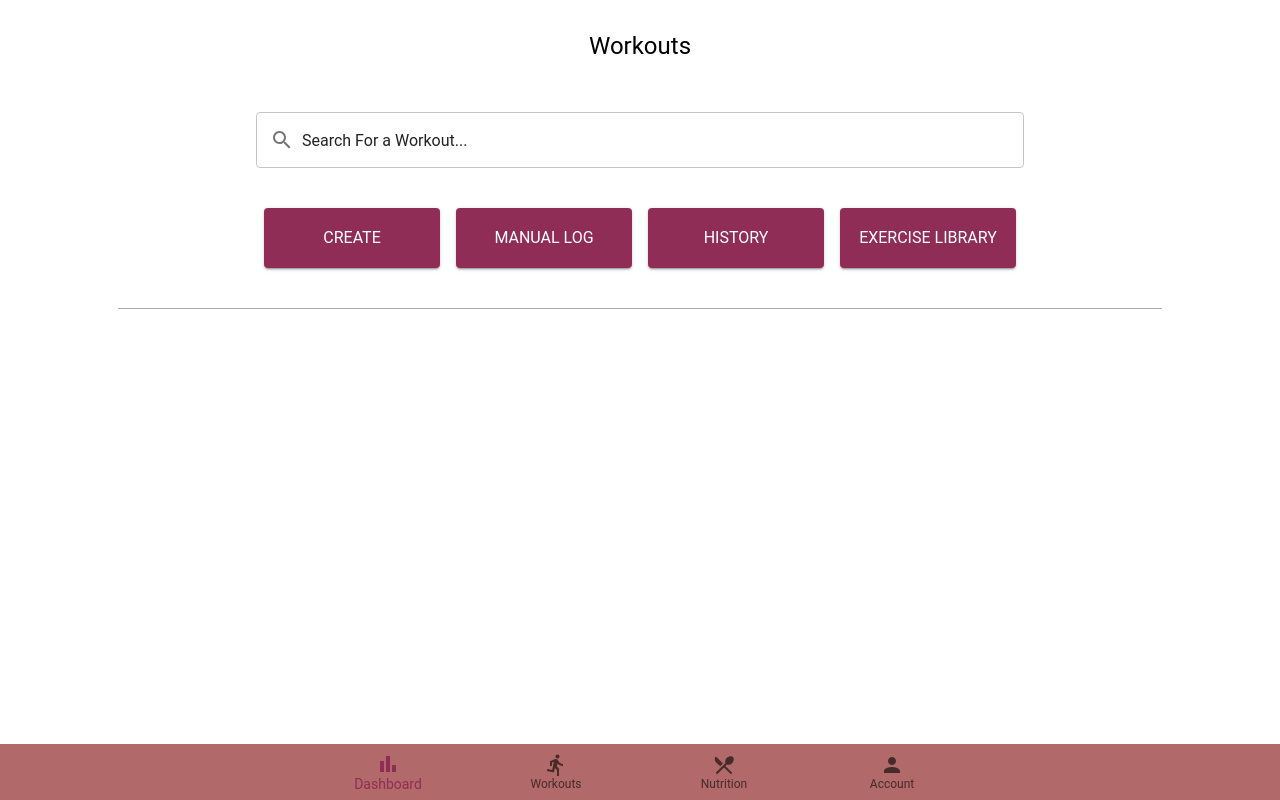
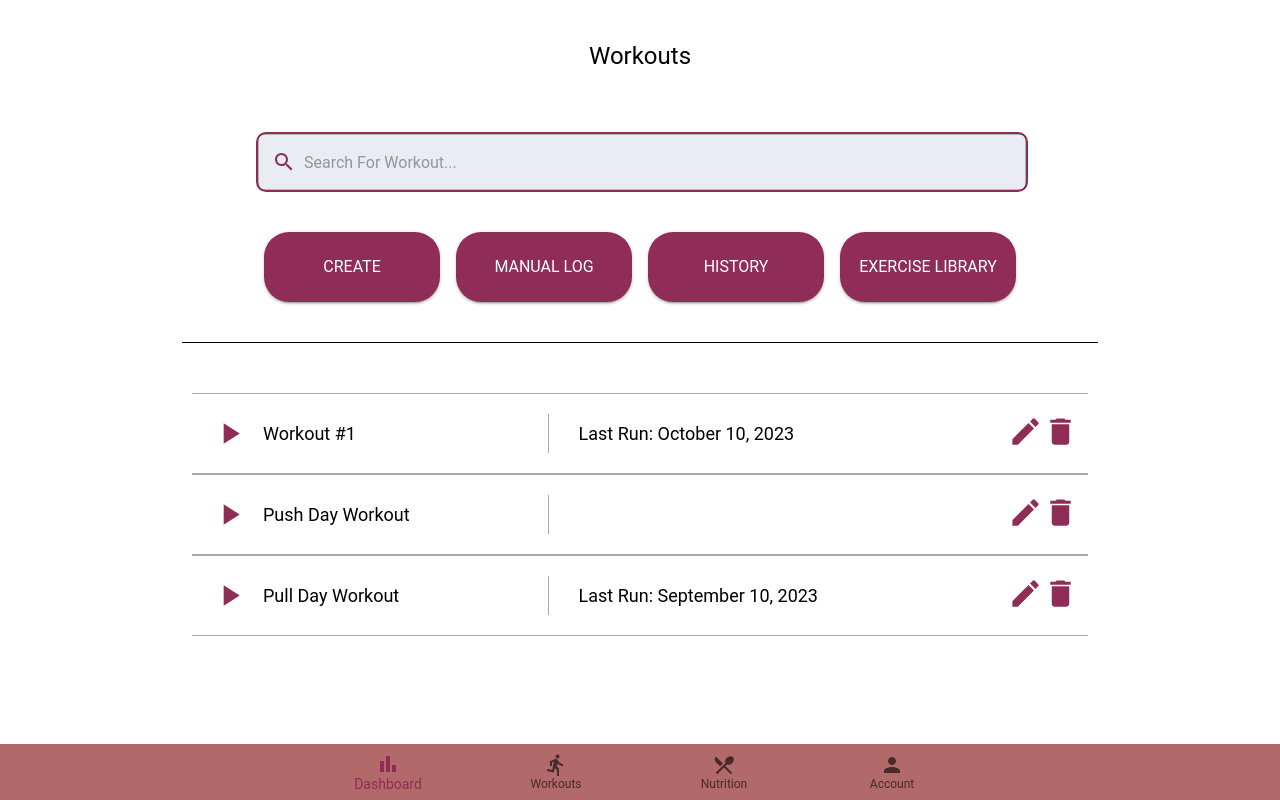
Before and after one commit to joshchyeonlee/EZFit, a React (Create React App) app: page /Workouts in a window 1280 px wide. Built offline with nearby package versions, Linux system fonts and the light colour scheme.

Commit message:
Update workout page styling, create functional reusable search component

```diff
--- a/src/components/utils/SearchBar.tsx
+++ b/src/components/utils/SearchBar.tsx
@@ -1,20 +1,33 @@
-import { Box, InputAdornment, TextField } from "@mui/material";
+import { InputAdornment, TextField } from "@mui/material";
 import Search from "@mui/icons-material/Search";
+import { KeyboardEventHandler, useState } from "react";
 
-function SearchBar() {
+interface SearchBarProps {
+  placeholder: string;
+  onSearch: (query: string) => void;
+}
+
+function SearchBar({ placeholder, onSearch }: SearchBarProps) {
   return (
     <TextField
       id="outlined-search"
+      className="searchBar"
+      sx={{
+        backgroundColor: (theme) => theme.palette.textFieldBkg,
+        border: (theme) => `2px solid ${theme.palette.primary.main}`,
+        borderRadius: "10px",
+      }}
       type="search"
-      defaultValue={"Search For a Workout..."}
+      placeholder={placeholder}
       InputProps={{
         startAdornment: (
           <InputAdornment position="start">
-            <Search />
+            <Search color="primary" />
           </InputAdornment>
         ),
       }}
       fullWidth
+      onChange={(e) => onSearch(e.target.value)}
     />
   );
 }
--- /dev/null
+++ b/src/components/workouts/WorkoutRow/Workout.mockData.ts
@@ -0,0 +1,15 @@
+import { WorkoutRowProps } from "./WorkoutRow";
+
+export let workoutRowMockData: WorkoutRowProps[] = [
+  {
+    title: "Workout #1",
+    lastRun: "October 10, 2023",
+  },
+  {
+    title: "Push Day Workout",
+  },
+  {
+    title: "Pull Day Workout",
+    lastRun: "September 10, 2023",
+  },
+];
--- /dev/null
+++ b/src/components/workouts/WorkoutRow/WorkoutRow.tsx
@@ -0,0 +1,54 @@
+import { Delete, Edit, PlayArrow } from "@mui/icons-material";
+import { Box, Divider, Grid, Typography } from "@mui/material";
+
+export interface WorkoutRowProps {
+  title: string;
+  lastRun?: string;
+}
+
+function WorkoutRow({ title, lastRun }: WorkoutRowProps) {
+  return (
+    <Grid display={"flex"} flexDirection={"column"}>
+      <Divider sx={{ borderColor: "darkgray" }} />
+      <Grid
+        display={"flex"}
+        width={"100%"}
+        justifyContent={"space-between"}
+        margin={"20px"}
+      >
+        <Grid display={"flex"} width="40%" alignItems={"center"}>
+          <PlayArrow color="primary" fontSize="large" />
+          <Typography paddingLeft={"16px"} fontSize={"18px"}>
+            {title}
+          </Typography>
+        </Grid>
+        <Divider
+          orientation="vertical"
+          flexItem
+          sx={{ borderColor: "darkgray", padding: "10px" }}
+        />
+        <Grid
+          display="flex"
+          width="70%"
+          justifyContent={"space-between"}
+          alignItems={"center"}
+          paddingLeft={"30px"}
+          paddingRight={"30px"}
+        >
+          {lastRun ? (
+            <Typography fontSize={"18px"}>Last Run: {lastRun}</Typography>
+          ) : (
+            <Grid />
+          )}
+          <Box>
+            <Edit color="primary" fontSize="large" />
+            <Delete color="primary" fontSize="large" />
+          </Box>
+        </Grid>
+      </Grid>
+      <Divider sx={{ borderColor: "darkgray" }} />
+    </Grid>
+  );
+}
+
+export default WorkoutRow;
--- a/src/components/workouts/WorkoutsDashboard.tsx
+++ b/src/components/workouts/WorkoutsDashboard.tsx
@@ -1,5 +1,8 @@
 import { Button, Box, Divider, Grid, Typography } from "@mui/material";
 import SearchBar from "../utils/SearchBar";
+import { workoutRowMockData } from "./WorkoutRow/Workout.mockData";
+import WorkoutRow, { WorkoutRowProps } from "./WorkoutRow/WorkoutRow";
+import { useState } from "react";
 
 const WorkoutMenuButton = ({ text }: { text: string }) => {
   return (
@@ -8,7 +11,7 @@ const WorkoutMenuButton = ({ text }: { text: string }) => {
         variant="contained"
         color="primary"
         fullWidth
-        sx={{ minHeight: "60px" }}
+        sx={{ minHeight: "70px" }}
       >
         <Typography color={"white"}>{text}</Typography>
       </Button>
@@ -17,13 +20,28 @@ const WorkoutMenuButton = ({ text }: { text: string }) => {
 };
 
 function WorkoutsDashboard() {
+  const [workoutSearchResults, setWorkoutSearchResults] =
+    useState(workoutRowMockData);
+
+  const handleSearch = (query: string) => {
+    let results: WorkoutRowProps[] = [];
+
+    workoutRowMockData.forEach((workout) =>
+      workout.title.toLowerCase().includes(query) ? results.push(workout) : null
+    );
+    setWorkoutSearchResults(results);
+  };
+
   return (
     <Grid display={"flex"} alignItems={"center"} flexDirection={"column"}>
-      <Box textAlign={"center"} padding={"30px"}>
+      <Box textAlign={"center"} padding={"40px 30px"}>
         <Typography variant="h5">Workouts</Typography>
       </Box>
       <Box textAlign={"center"} padding={"20px 200px"} width={"60%"}>
-        <SearchBar />
+        <SearchBar
+          placeholder="Search For Workout..."
+          onSearch={handleSearch}
+        />
       </Box>
       <Box
         display={"flex"}
@@ -36,10 +54,16 @@ function WorkoutsDashboard() {
         <WorkoutMenuButton text={"History"} />
         <WorkoutMenuButton text={"Exercise Library"} />
       </Box>
-      <Divider
-        sx={{ width: "80%", borderColor: "darkgray", padding: "10px" }}
-      />
-      <Grid>{/* TODO: Workout Records */}</Grid>
+      <Divider sx={{ width: "70%", borderColor: "black", padding: "10px" }} />
+      <Grid width={"70%"} margin={"50px"} textAlign={"center"}>
+        {workoutSearchResults.length !== 0 ? (
+          workoutSearchResults.map(({ title, lastRun }) => (
+            <WorkoutRow title={title} lastRun={lastRun} key={title} />
+          ))
+        ) : (
+          <Typography fontSize={"18px"}>No Workouts Found</Typography>
+        )}
+      </Grid>
     </Grid>
   );
 }
--- a/src/themes/theme.ts
+++ b/src/themes/theme.ts
@@ -32,6 +32,15 @@ const theme = createTheme({
     fontFamily: "Roboto, sans-serif",
     fontSize: 14,
   },
+  components: {
+    MuiButton: {
+      styleOverrides: {
+        contained: {
+          borderRadius: "25px",
+        },
+      },
+    },
+  },
 });
 
 export default theme;
```
Also changed, not shown: public/manifest.json, 1 other file (tests, documents, lock files or other folders).
